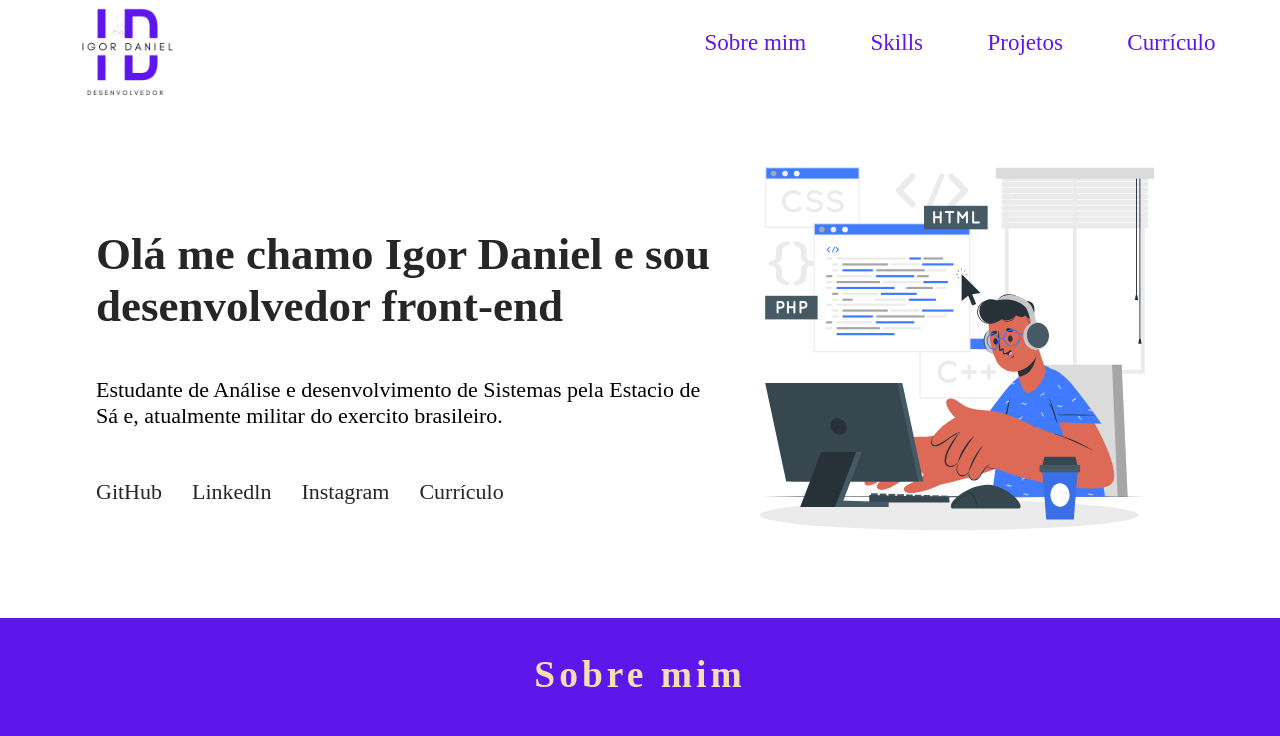
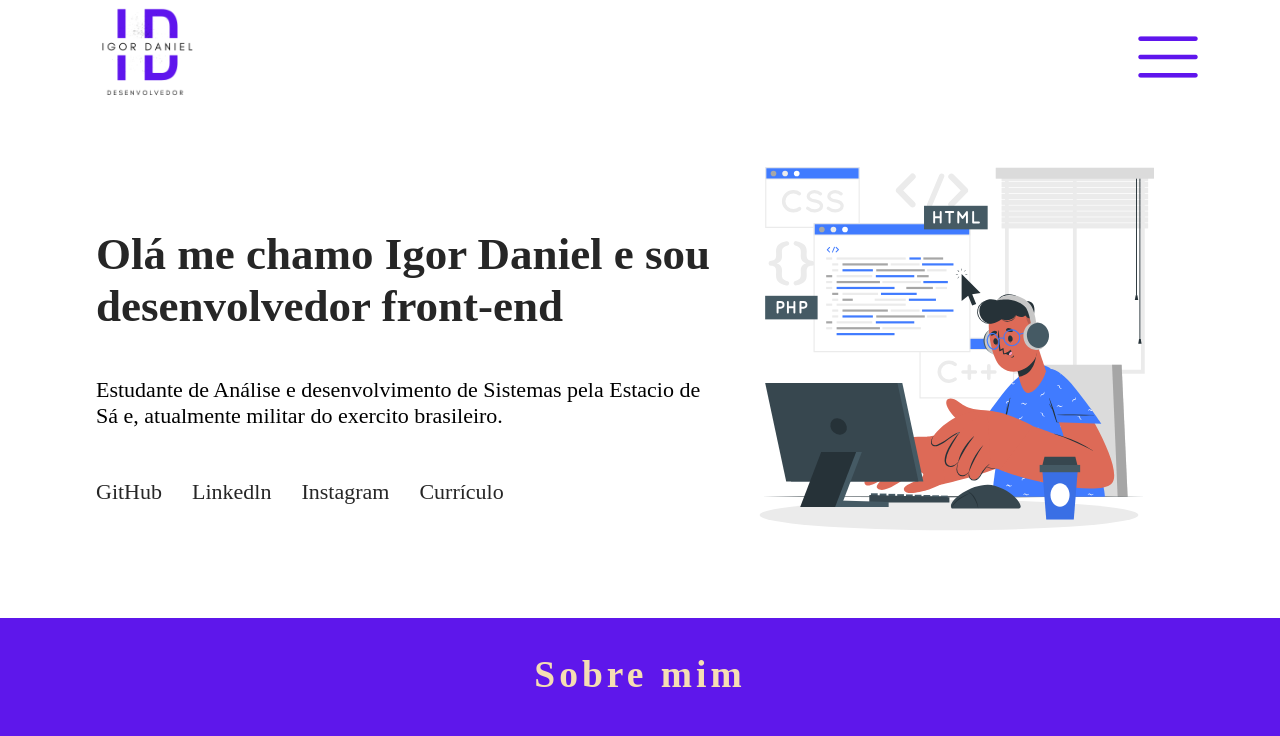
Before and after one commit to igor-daniel/portifolio, a React (Create React App) app: page / in a window 1280 px wide. Shown: the top 736 px of the page. Built offline with nearby package versions, Linux system fonts and the light colour scheme.

Commit message:
Menu alterado

```diff
--- a/public/index.html
+++ b/public/index.html
@@ -6,8 +6,6 @@
   <link rel="icon" href="%PUBLIC_URL%/ID.png" />
   <meta name="viewport" content="width=device-width, initial-scale=1" />
   <meta name="theme-color" content="#000000" />
-  <meta name="description" content="Web site created using create-react-app" />
-  <link rel="apple-touch-icon" href="%PUBLIC_URL%/logo192.png" />
   <!--
       manifest.json provides metadata used when your web app is installed on a
       user's mobile device or desktop. See https://developers.google.com/web/fundamentals/web-app-manifest/
--- a/src/components/Header/Header.tsx
+++ b/src/components/Header/Header.tsx
@@ -1,12 +1,22 @@
 import React from "react";
 import logo from './ID.png'
+import menuHamburguer from './hambuguer.png'
 import './header.css'
 
 export const Header = () => {
+  const setMenu = () => {
+    let menu = document.querySelector('nav');
+    menu?.classList.toggle("block")
+  }
+
   return (
     <header>
       <div className="logo">
         <img src={logo} alt="" />
+      </div>
+
+      <div onClick={setMenu} className="hamburguer">
+        <img src={menuHamburguer} alt="" />
       </div>
       <nav className="menu">
         <ul>
--- a/src/components/Header/header.css
+++ b/src/components/Header/header.css
@@ -9,7 +9,7 @@ header {
 }
 
 .logo {
-  margin: 0 0 0 70px;
+  margin: 0 0 0 90px;
   width: 110px;
 }
 
@@ -17,19 +17,35 @@ header {
   max-width: 100%;
 }
 
+.hamburguer {
+  display: flex;
+  justify-content: center;
+  align-items: center;
+  margin-right: 80px;
+}
+
 .menu {
-  width: 50%;
+  display: none;
+  width: 220px;
+  background-color: #5f15ed;
+  position: absolute;
+  right: 80px;
+  top: 100px;
+  border-radius: 20px;
+}
+
+.block {
+  display: block;
 }
 
 .menu ul {
   display: flex;
-  justify-content: space-evenly;
-  align-items: center;
-  margin-top: 30px;
+  /* margin-top: 30px; */
+  flex-direction: column;
 }
 
 .menu ul li {
-  list-style: none;
-  font-size: 23px;
-  color: #5f15ed;
+  padding: 20px;
+  font-size: 25px;
+  color: #FFF;
 }
```
Also changed, not shown: public/manifest.json, src/components/Header/hambuguer.png (added).
